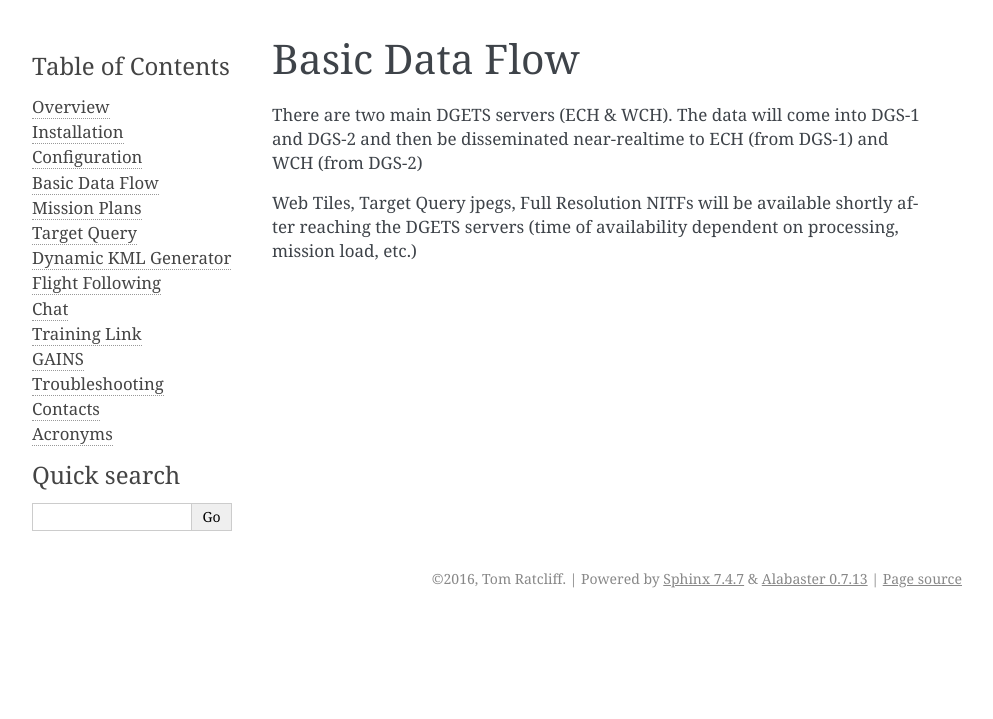
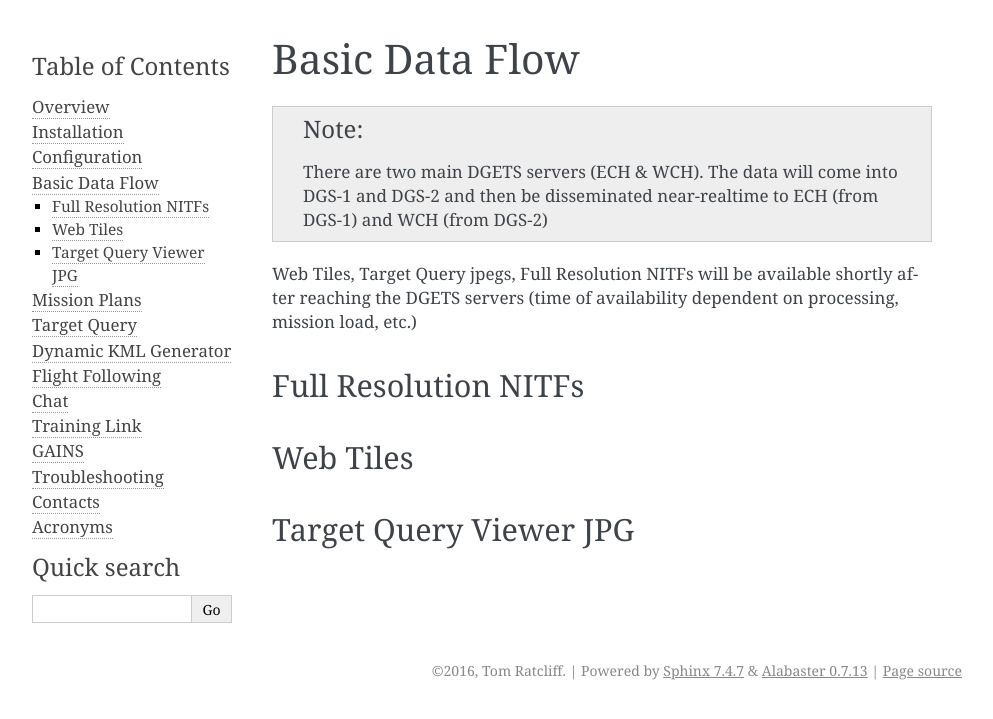
Before and after one commit to ltratcliff/dgets_docs, a Sphinx documentation site: the page built from source/dataflow.rst, in a window 1280 px wide. Shown: the top 719 px of the page, without its empty margins (148-1141 px from the left). Built offline with Sphinx 7.4.7, drawn with Linux system fonts in a browser that asks for light colours.

Commit message:
dataflow update

```diff
--- a/source/dataflow.rst
+++ b/source/dataflow.rst
@@ -1,7 +1,20 @@
 Basic Data Flow
 ===============
-There are two main DGETS servers (ECH & WCH). The data will come into DGS-1 and DGS-2
-and then be disseminated near-realtime to ECH (from DGS-1) and WCH (from DGS-2)
+
+.. note::
+    There are two main DGETS servers (ECH & WCH). The data will come into DGS-1 and DGS-2
+    and then be disseminated near-realtime to ECH (from DGS-1) and WCH (from DGS-2)
 
 Web Tiles, Target Query jpegs, Full Resolution NITFs will be available shortly after
 reaching the DGETS servers (time of availability dependent on processing, mission load, etc.)
+
+Full Resolution NITFs
+---------------------
+
+
+Web Tiles
+---------
+
+
+Target Query Viewer JPG
+------------------------
```
